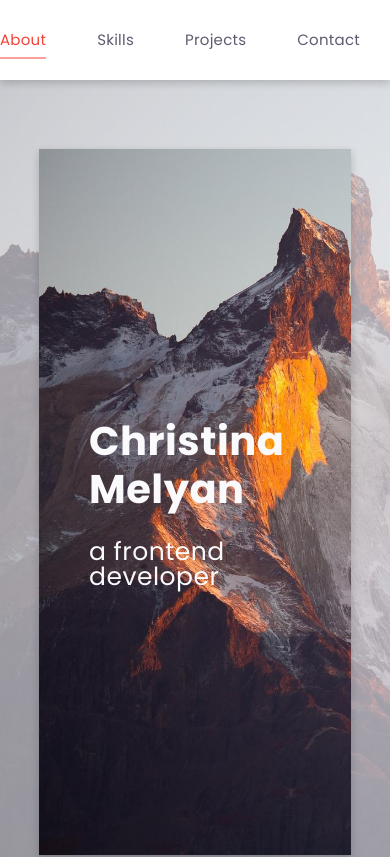
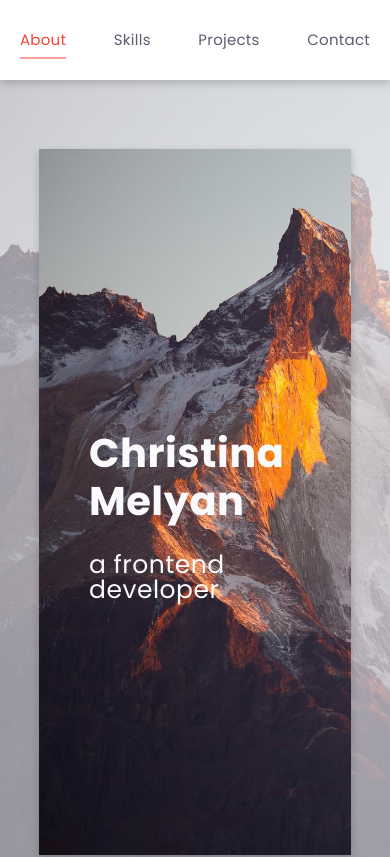
Before and after one commit to chrismelyan/Portfolio, a React (Create React App) app: page / in a window 390 px wide. Shown: the top 857 px of the page. Built offline with nearby package versions, Linux system fonts and the light colour scheme.

Commit message:
2: media refactoring

```diff
--- a/src/about/About.module.scss
+++ b/src/about/About.module.scss
@@ -4,6 +4,7 @@
 .mainBlock {
   height: 100vh;
   position: relative;
+
   &::after {
     content: "";
     background: url('../assets/image/background.jpeg');
@@ -22,20 +23,30 @@
     height: 90%;
     background: url('../assets/image/background.jpeg');
     background-size: cover;
-    padding: 50px;
+    box-shadow: 0 3px 8px 0 rgba(15, 15, 20, 0.2);
     display: flex;
-    align-items: center;
-    box-shadow: 0 3px 8px 0 rgba(15, 15, 20, 0.2);
+    flex-direction: column;
+    justify-content: center;
+    align-items: flex-start;
 
     .about {
+      width: 100%;
+      height: 10%;
+      padding: 50px;
+      display: flex;
+      flex-direction: column;
+      justify-content: center;
+      align-items: flex-start;
+
       h1 {
-        @include text(50px, 0.5, $frontPageTitleColor);
+        @include text(50px, 0, $frontPageTitleColor);
         font-weight: 800;
         letter-spacing: 1px;
       }
 
       .text {
         @include text(30px, 1, $frontPageTitleColor);
+        @include block(0, 0, 0, 0);
         font-weight: 500;
         letter-spacing: 1px;
       }
@@ -50,6 +61,11 @@
           font-weight: 400;
         }
       }
+      @media screen and (max-width: 703px) and (min-width: 401px) {
+        h1 {
+          @include text(50px, 1, $frontPageTitleColor);
+        }
+      }
     }
   }
 }
--- a/src/contact/contact-form/ContactForm.module.scss
+++ b/src/contact/contact-form/ContactForm.module.scss
@@ -63,4 +63,10 @@
       color: white;
     }
   }
+  @media screen and (max-width: 660px) {
+    width: 90%;
+  }
+  @media screen and (min-width: 661px) and (max-width: 880px){
+    width: 60%;
+  }
 }
--- a/src/header/nav/Nav.module.scss
+++ b/src/header/nav/Nav.module.scss
@@ -6,15 +6,19 @@
     margin-right: 30px;
     display: flex;
     justify-content: space-between;
+
     .pageLink {
         @include menuText(15px, 1.7, $textColor);
         text-decoration: none;
         position: relative;
+
         &:hover {
             color: $primaryColor;
         }
+
         &.active {
             color: $primaryColor;
+
             &::before {
                 content: '';
                 width: 100%;
@@ -28,3 +32,10 @@
         }
     }
 }
+
+@media screen and (max-width: 416px) {
+    .nav {
+        margin: 0 20px;
+        width: 100%;
+    }
+}
```
